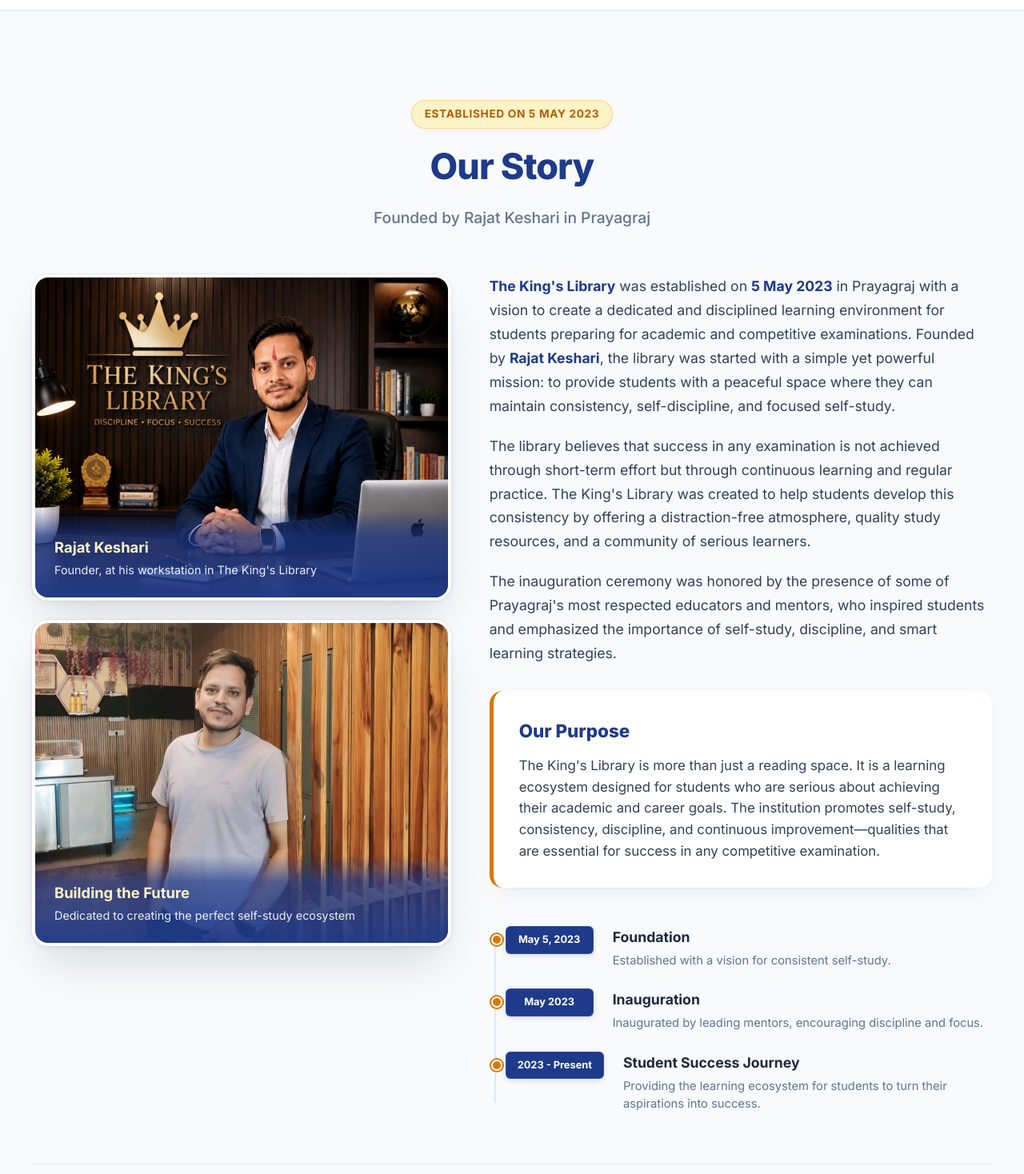
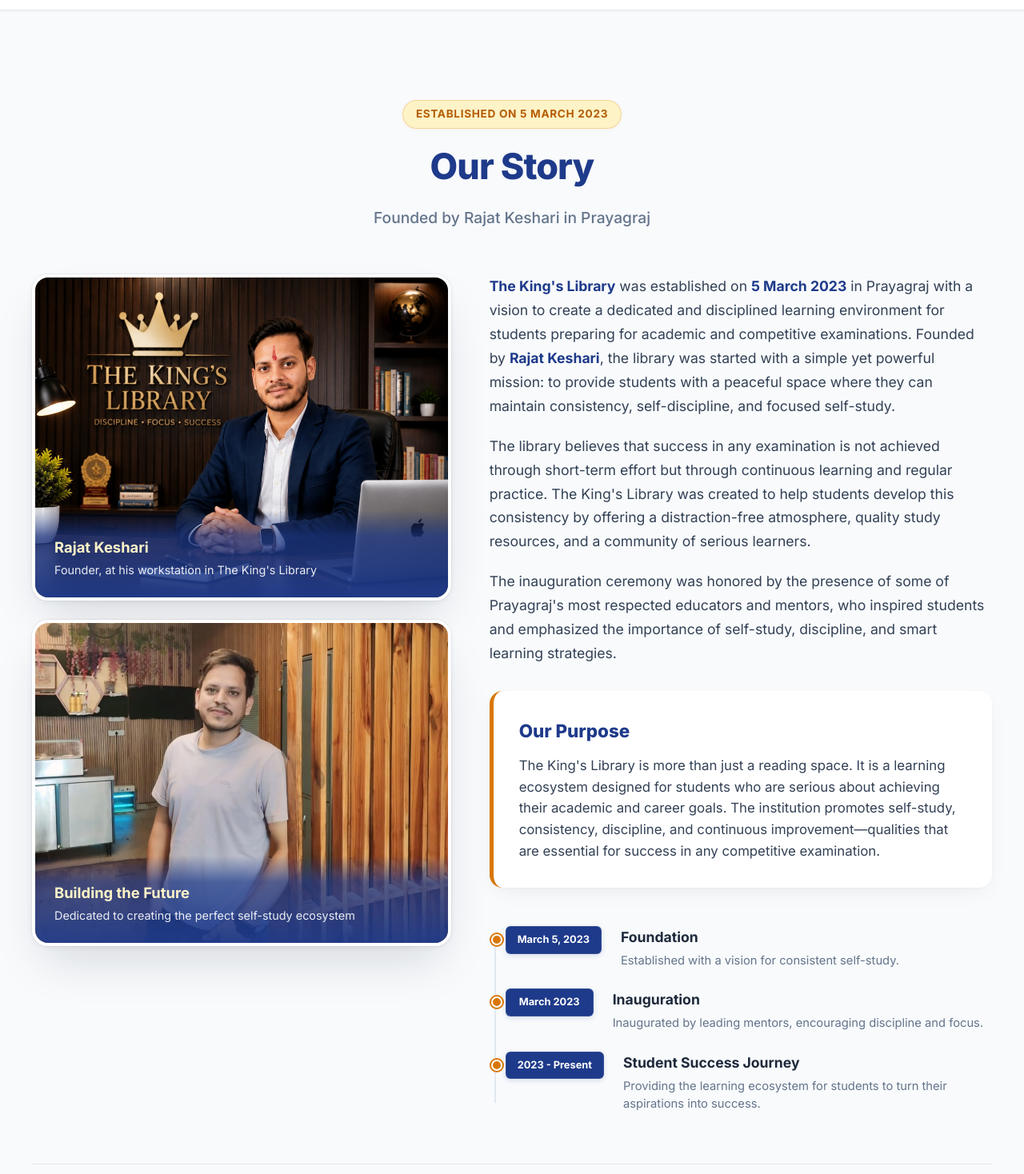
Before and after one commit to samm-developer/library_frontend, a React (Vite) app: page / in a window 1280 px wide. Shown: the part 840-2308 px from the top of the page at 80% size. Built offline with nearby package versions, Linux system fonts and the light colour scheme; no server answers.

Commit message:
fix: update establishment date from May 5, 2023 to March 5, 2023 in Home component

```diff
--- a/src/pages/Home.jsx
+++ b/src/pages/Home.jsx
@@ -86,7 +86,7 @@
       <section className="story-section">
         <div className="story-section-container">
           <div className="story-section-header">
-            <span className="story-badge">Established on 5 May 2023</span>
+            <span className="story-badge">Established on 5 March 2023</span>
             <h2 className="story-section-title">Our Story</h2>
             <p className="story-section-subtitle">Founded by Rajat Keshari in Prayagraj</p>
           </div>
@@ -125,7 +125,7 @@
             <div className="story-content-column">
               <div className="story-text-block">
                 <p>
-                  <strong>The King's Library</strong> was established on <strong>5 May 2023</strong> in Prayagraj with a vision to create a dedicated and disciplined learning environment for students preparing for academic and competitive examinations. Founded by <strong>Rajat Keshari</strong>, the library was started with a simple yet powerful mission: to provide students with a peaceful space where they can maintain consistency, self-discipline, and focused self-study.
+                  <strong>The King's Library</strong> was established on <strong>5 March 2023</strong> in Prayagraj with a vision to create a dedicated and disciplined learning environment for students preparing for academic and competitive examinations. Founded by <strong>Rajat Keshari</strong>, the library was started with a simple yet powerful mission: to provide students with a peaceful space where they can maintain consistency, self-discipline, and focused self-study.
                 </p>
                 <p>
                   The library believes that success in any examination is not achieved through short-term effort but through continuous learning and regular practice. The King's Library was created to help students develop this consistency by offering a distraction-free atmosphere, quality study resources, and a community of serious learners.
@@ -145,14 +145,14 @@
               {/* Timeline */}
               <div className="story-timeline">
                 <div className="timeline-item">
-                  <div className="timeline-badge-year">May 5, 2023</div>
+                  <div className="timeline-badge-year">March 5, 2023</div>
                   <div className="timeline-content">
                     <h4>Foundation</h4>
                     <p>Established with a vision for consistent self-study.</p>
                   </div>
                 </div>
                 <div className="timeline-item">
-                  <div className="timeline-badge-year">May 2023</div>
+                  <div className="timeline-badge-year">March 2023</div>
                   <div className="timeline-content">
                     <h4>Inauguration</h4>
                     <p>Inaugurated by leading mentors, encouraging discipline and focus.</p>
```
